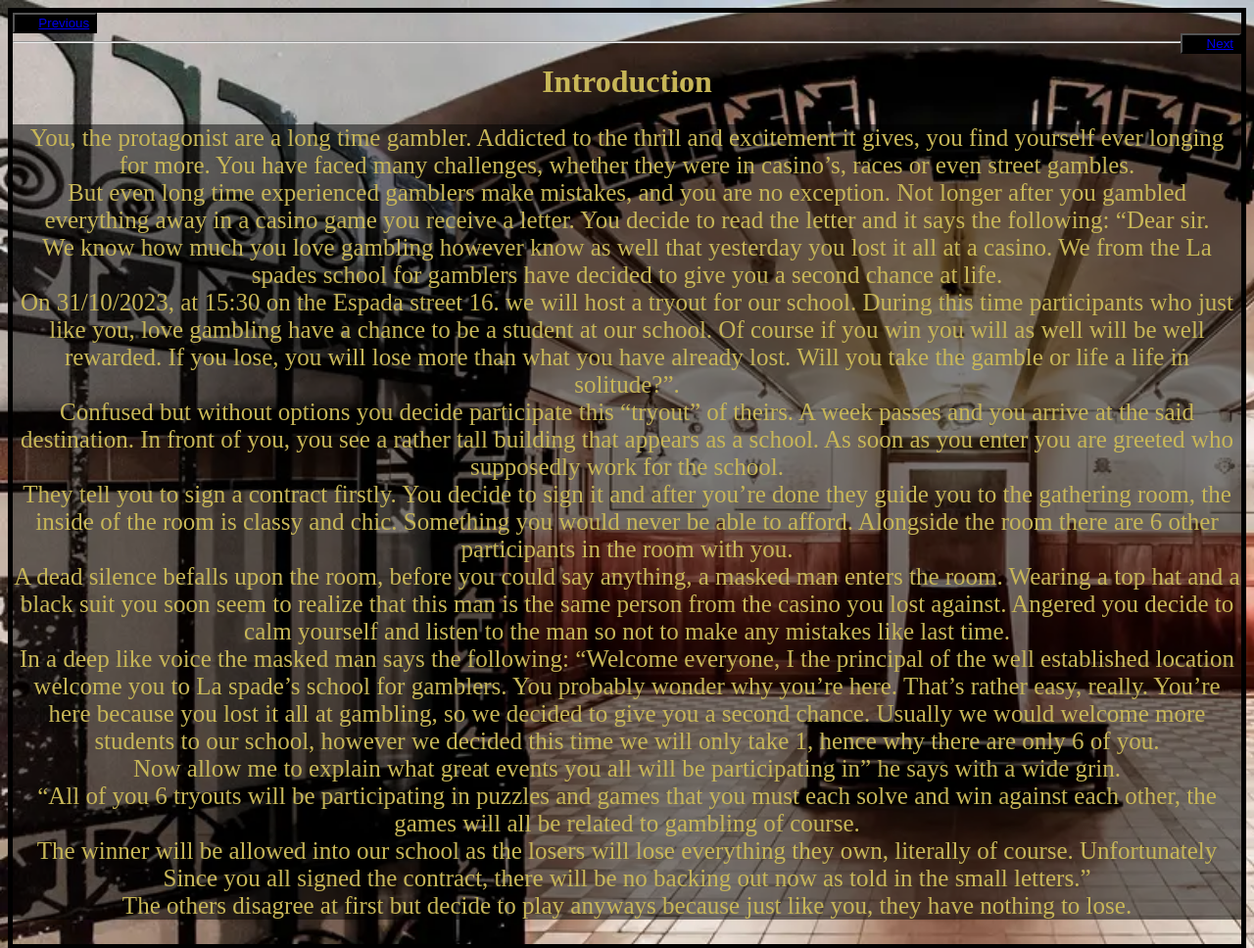
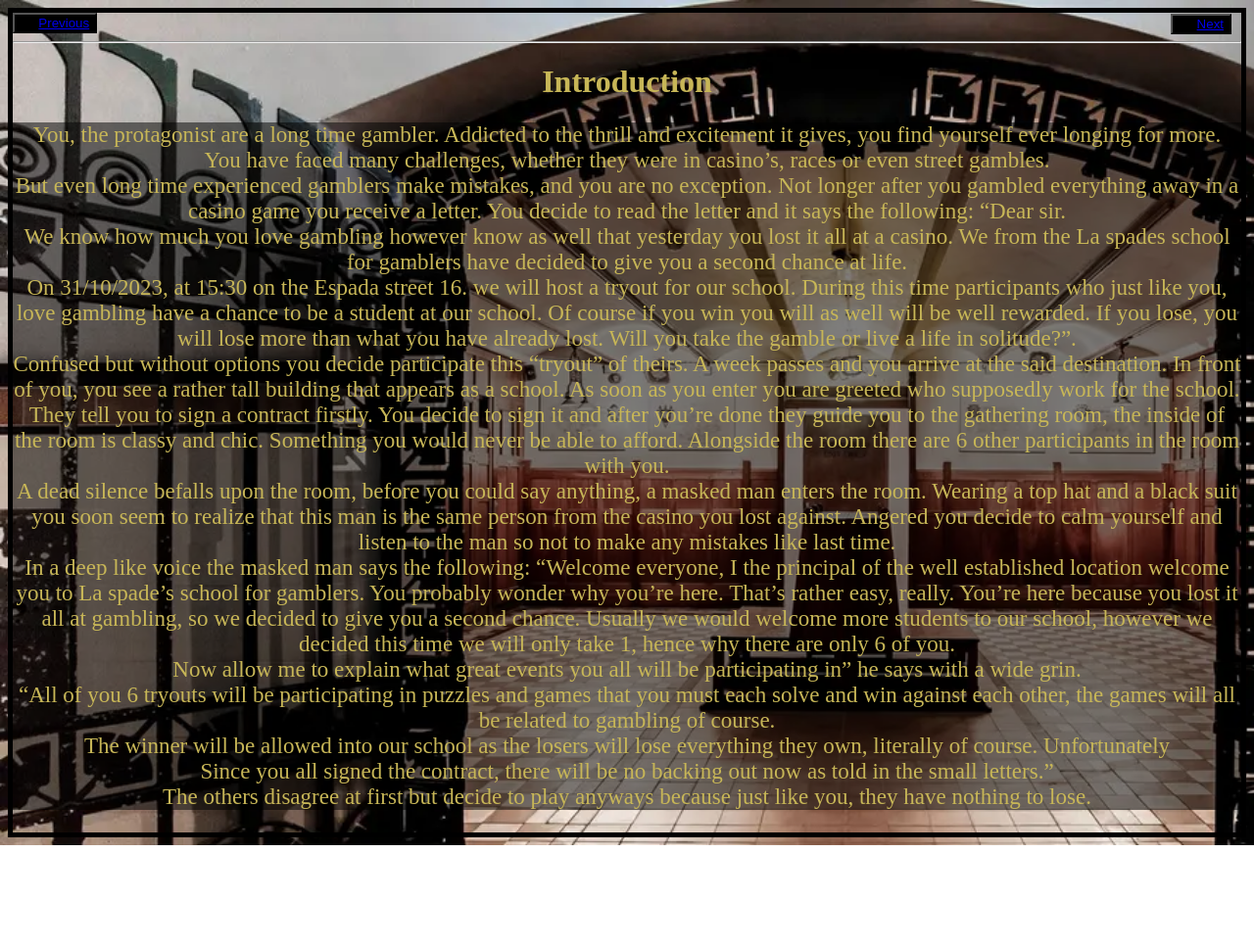
Before and after one commit to Thomaswhang/EscapeRoom, a plain HTML site: page Kamer1Deur.html in a window 1280 px wide. Shown: the top 968 px of the page at 98% size. After the commit the page ends 863 px from the top, so only its background shows below. Drawn offline with Linux system fonts and the light colour scheme.

Commit message:
buttons fixed

```diff
--- a/Kamer1Deur.html
+++ b/Kamer1Deur.html
@@ -47,7 +47,7 @@
             On 31/10/2023, at 15:30 on the Espada street 16. we will host a tryout for our school. During this
             time participants who just like you, love gambling have a chance to be a student at our school. Of
             course if you win you will as well will be well rewarded. If you lose, you will lose more than what
-            you have already lost. Will you take the gamble or life a life in solitude?”.
+            you have already lost. Will you take the gamble or live a life in solitude?”.
             <br>
             Confused but without options you decide participate this “tryout” of theirs.
             A week passes and you arrive at the said destination. In front of you, you see a rather tall
--- a/css/style.css
+++ b/css/style.css
@@ -31,6 +31,8 @@ body{
 .Nextpage {
     text-align: right;
     float: right;
+    margin: -20px;
+    margin-right: 10px;
 }
 
 .Return{
@@ -68,13 +70,13 @@ h1{
     color: rgb(199, 182, 87);
 }
 .story1{
-    font-size: 25px;
+    font-size: 23px;
     text-align: center;
     color: rgb(199, 182, 87);
     background: rgba(0,0,0,0.5);
 }
 .story2{
-    font-size: 25px;
+    font-size: 22px;
     text-align: center;
     color: rgb(199, 182, 87);
     background: rgba(0,0,0,0.5);
```
